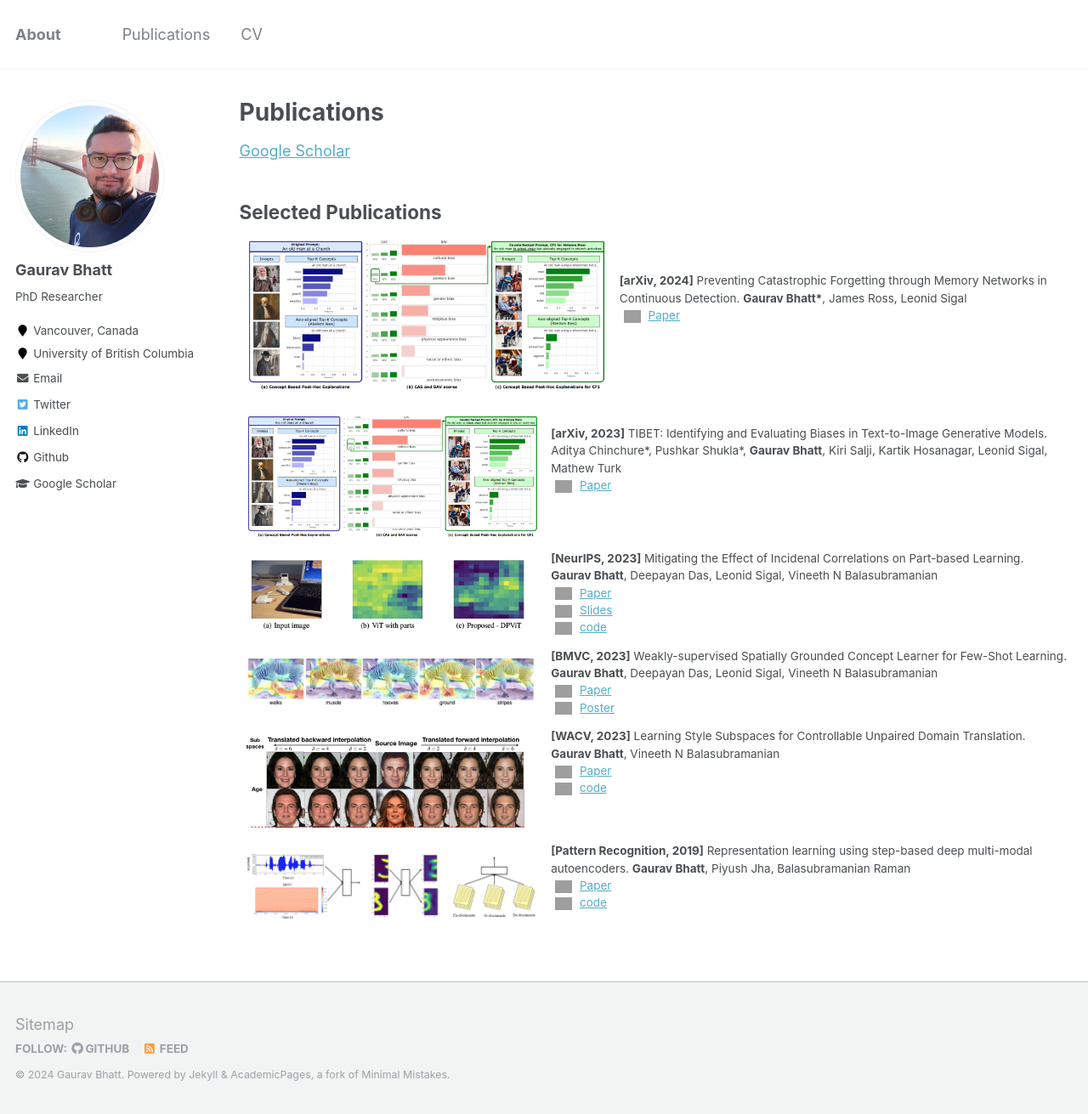
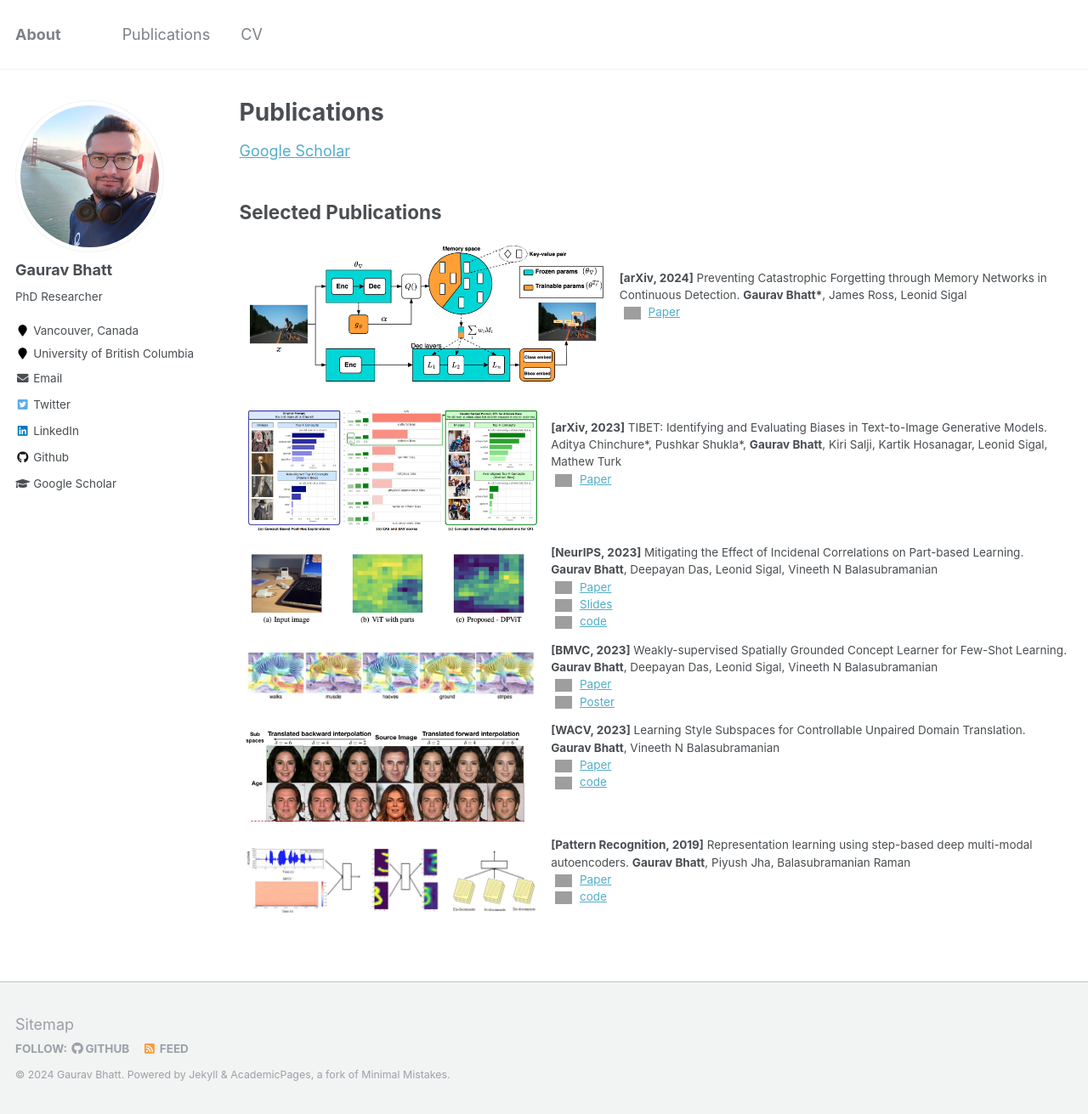
Before and after one commit to GauravBh1010tt/gauravbh1010tt.github.io, a Jekyll site: the page built from _pages/publications.md, in a window 1280 px wide and 1311 px high. Shown: the whole window at 85% size. Built offline with Jekyll 4.4.1, drawn with Linux system fonts in a browser that asks for light colours; grey boxes are pictures that could not be loaded.

Commit message:
adding MD-DETR

```diff
--- a/_pages/publications.md
+++ b/_pages/publications.md
@@ -19,12 +19,13 @@ author_profile: true
 [Google Scholar](https://scholar.google.co.in/citations?user=PcmMT-4AAAAJ&hl=en)
 
 ## Selected Publications
+
 <table style="border: none; border-collapse: collapse;" border="0">
 
 <tr style="border-collapse: separate; border-spacing:30em;">
 
 <td style="border-collapse: collapse; border: none;">
-<img src="https://raw.githubusercontent.com/GauravBh1010tt/GauravBh1010tt.github.io/master/images/tibet.png" width="800"/>
+<img src="https://raw.githubusercontent.com/GauravBh1010tt/GauravBh1010tt.github.io/master/images/md_detr.png" width="800"/>
 </td>
 
 <td style="border-collapse: collapse; border: none;">
```
